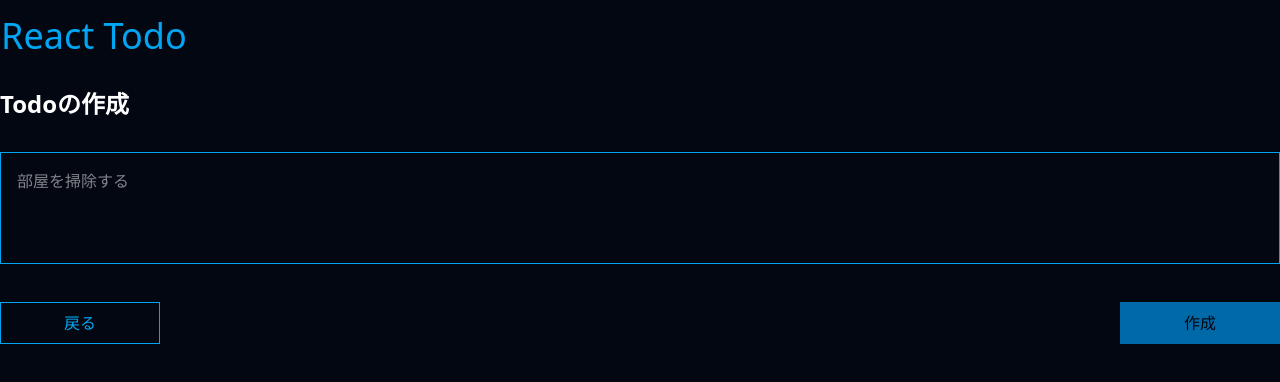
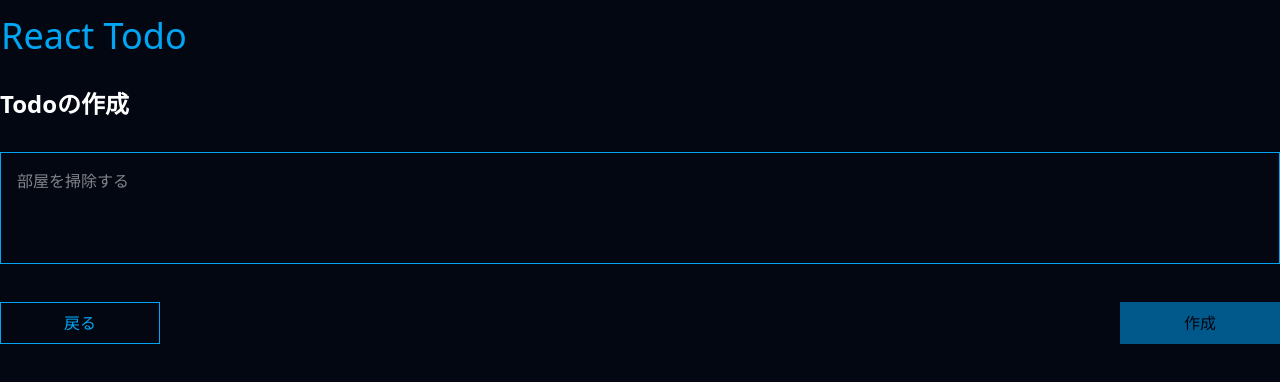
Before and after one commit to FNYukii/ReactTodo, a React (Vite) app: page /new in a window 1280 px wide. Shown: the top 382 px of the page. Built offline with nearby package versions, Linux system fonts and the light colour scheme.

Commit message:
feat: disabled配色改善

```diff
--- a/src/styles.css
+++ b/src/styles.css
@@ -10,7 +10,8 @@
   --color-frame: var(--color-gray-700);
   --color-frame-hover: var(--color-gray-900);
   --color-button-hover: var(--color-sky-950);
-  --color-switch-hover: var(--color-sky-700);
+  --color-switch-hover: var(--color-sky-600);
+  --color-switch-disabled: var(--color-sky-800);
 }
 
 .outlined-button {
@@ -18,5 +19,5 @@
 }
 
 .filled-button {
-  @apply min-w-40 px-8 py-2 text-center   text-wall bg-accent    hover:bg-switch-hover transition   not-disabled:cursor-pointer disabled:bg-switch-hover   outline-none focus:bg-switch-hover;
+  @apply min-w-40 px-8 py-2 text-center   text-wall bg-accent    hover:bg-switch-hover transition   not-disabled:cursor-pointer disabled:bg-switch-disabled   outline-none focus:bg-switch-hover;
 }
```
